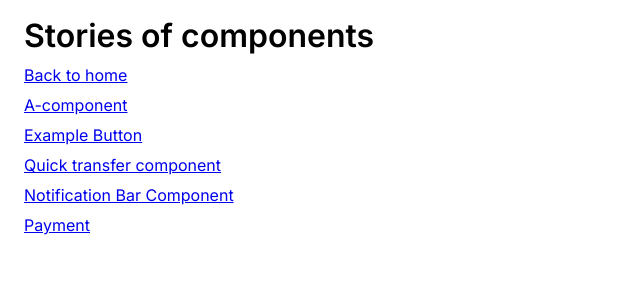
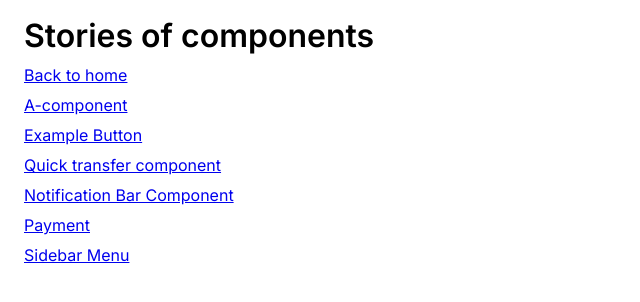
Before and after one commit to appwex/react-ui-components, a React (Create React App) app: page /stories in a window 1280 px wide. Shown: the top 302 px of the page, without its empty margins (0-640 px from the left). Built offline with nearby package versions, Linux system fonts and the light colour scheme.

Commit message:
Added link to sidebar menu component in stories.

```diff
--- a/src/index.js
+++ b/src/index.js
@@ -55,7 +55,7 @@ const router = createBrowserRouter([
         element: <Payment />,
       },
       {
-        path: 'components/sidebarmenu',
+        path: 'stories/sidebarmenu-component',
         element: <SidebarMenuComponent />,
       },
     ],
--- a/src/routes/story-page/story-page.jsx
+++ b/src/routes/story-page/story-page.jsx
@@ -11,6 +11,7 @@ const StoryPage = () => {
       <Link to={`/stories/quicktransfer`}>Quick transfer component</Link>
       <Link to={`/stories/notification`}>Notification Bar Component</Link>
       <Link to={`/stories/payment`}> Payment </Link>
+      <Link to={`/stories/sidebarmenu-component`}>Sidebar Menu</Link>
     </div>
   )
 }
```
